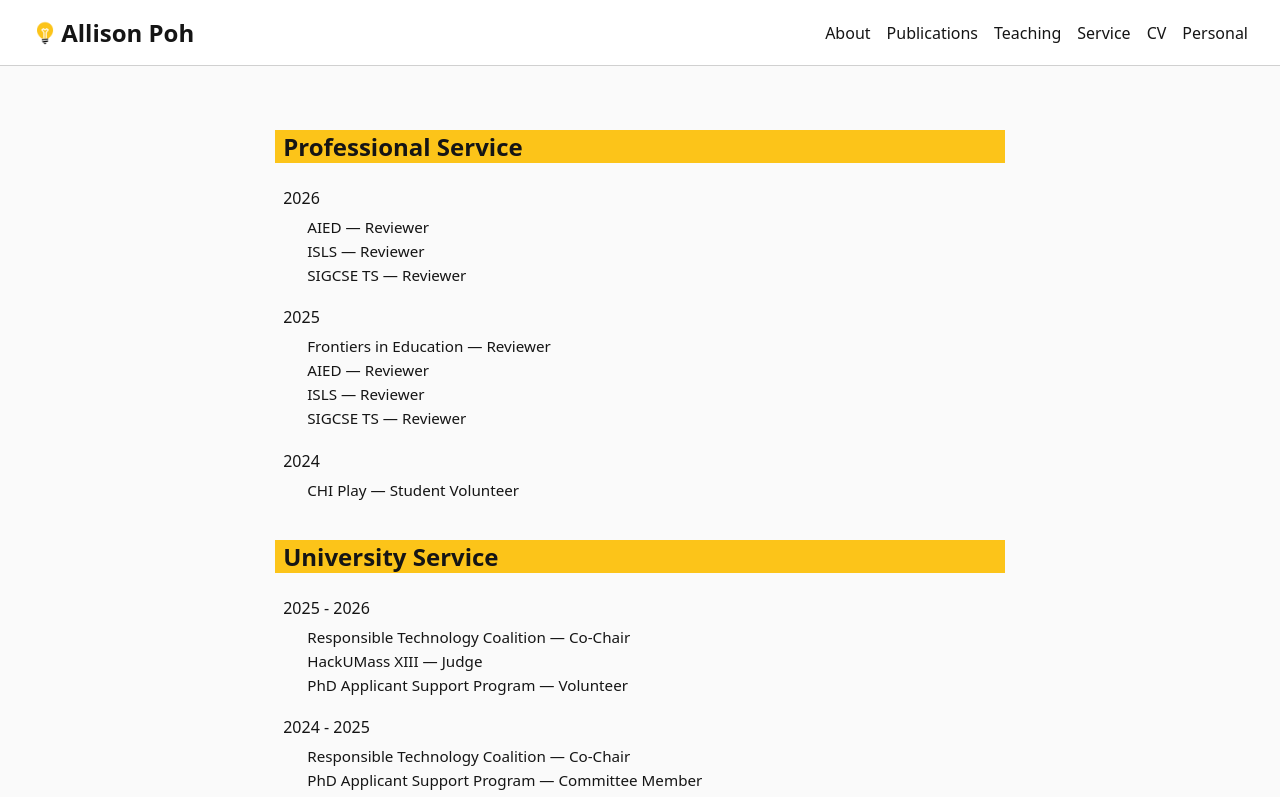
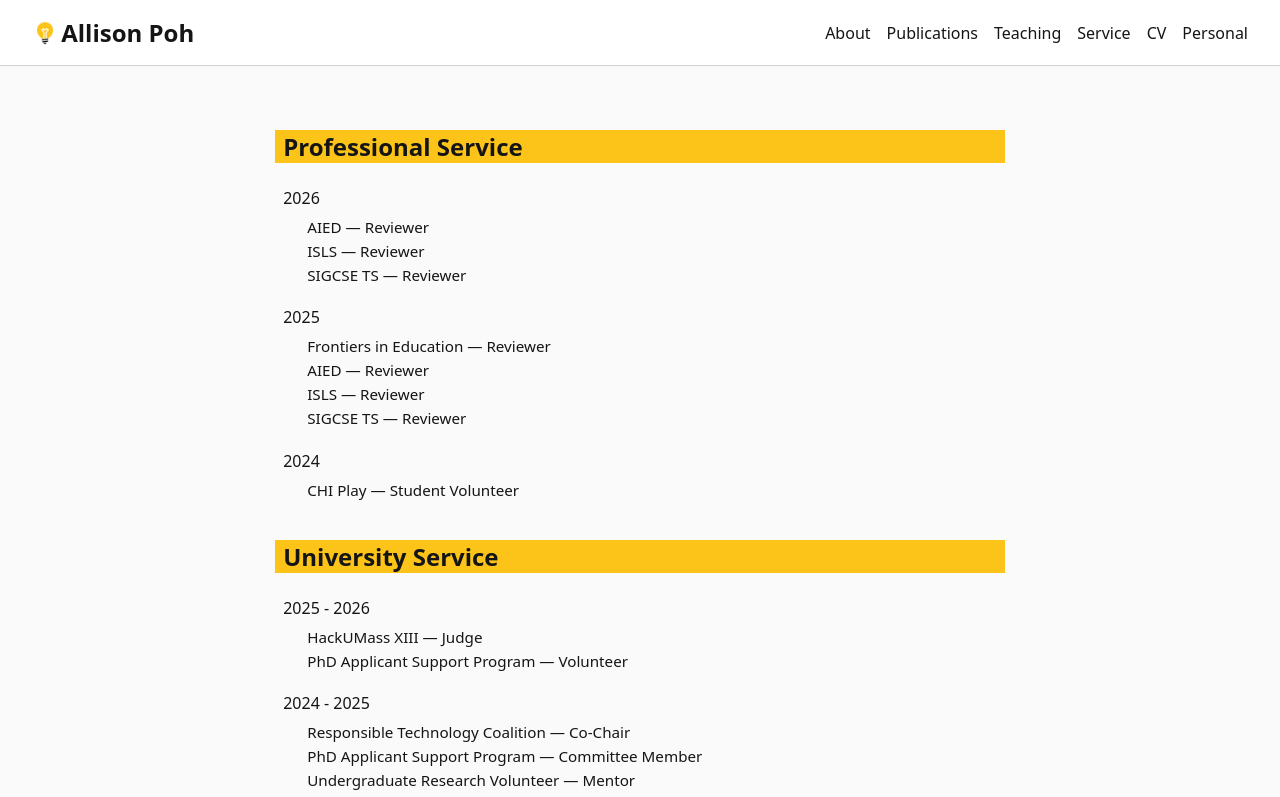
Before and after one commit to apoh3/apoh3.github.io, a React (Vite) app: page /service in a window 1280 px wide. Shown: the top 797 px of the page. Built offline with nearby package versions, Linux system fonts and the light colour scheme; some icons are missing.

Commit message:
updated cv

```diff
--- a/src/pages/About.jsx
+++ b/src/pages/About.jsx
@@ -2,7 +2,7 @@ import { useState } from "react";
 import profilePic from "../assets/profile.jpg";
 import researchInterests from "../assets/research.svg";
 import researchInterestsSmall from "../assets/research_small.svg";
-import pdf from "../assets/cv_apoh_aug2025.pdf";
+import pdf from "../assets/cv_apoh_mar2026.pdf";
 
 function About() {
   const [showAllNews, setShowAllNews] = useState(false);
--- a/src/pages/CV.jsx
+++ b/src/pages/CV.jsx
@@ -1,4 +1,4 @@
-import pdf from "../assets/cv_apoh_aug2025.pdf";
+import pdf from "../assets/cv_apoh_mar2026.pdf";
 
 function CV() {
 
--- a/src/pages/Service.jsx
+++ b/src/pages/Service.jsx
@@ -51,12 +51,6 @@ function Service() {
     },
 
     // --- University Service ---
-    {
-      title: "Responsible Technology Coalition",
-      role: "Co-Chair",
-      year: "2025 - 2026",
-      type: "university"
-    },
     {
       title: "HackUMass XIII",
       role: "Judge",
```
Also changed, not shown: 2 other files (tests, documents, lock files or other folders).
